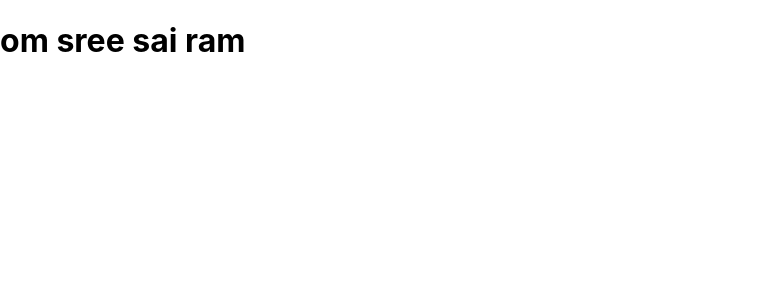
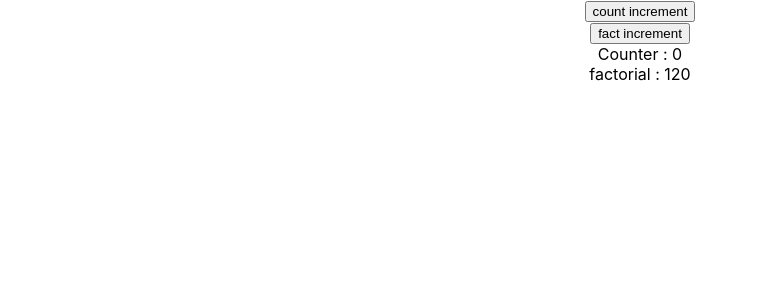
Before and after one commit to srinu1544/sai_react, a React (Create React App) app: page / in a window 1280 px wide. Shown: the top 300 px of the page, without its empty margins (0-757 px from the left). Built offline with nearby package versions, Linux system fonts and the light colour scheme.

Commit message:
useMomeExample

```diff
--- a/src/App.js
+++ b/src/App.js
@@ -1,10 +1,12 @@
 import logo from './logo.svg';
 import './App.css';
+import UseMomo from './components/useMomo/UseMomo';
 
 function App() {
   return (
     <div >
-    <h1>om sree sai ram</h1>
+
+     <UseMomo></UseMomo>
     </div>
   );
 }
--- /dev/null
+++ b/src/components/useMomo/UseMomo.jsx
@@ -0,0 +1,42 @@
+import React from 'react'
+import { useState,useMemo } from 'react'
+
+function UseMomo() {
+
+     const [counter,setCounter] = useState(0);
+     const [nunber, setNumber] = useState(5);
+
+      const factNum = useMemo(()=>fact(nunber),[nunber]);
+
+      //normal calling
+      //const factNum = fact(nunber)
+
+
+
+
+return (
+    <div>
+        <center>
+            <button onClick={() => setCounter(counter+1)}>count increment</button> <br></br>
+            <button onClick={() => setNumber(nunber+1)}>fact increment</button> <br></br>
+            Counter : {counter} <br></br>
+            factorial : {factNum}
+        </center>
+    </div>
+  )
+}
+
+
+const fact = (n) => {
+    let answer = 1;
+    for(var i=n;i>=1;i--) {
+        answer = answer*i
+    }
+    console.log("factoril calling")
+    return answer
+
+}
+
+
+
+export default UseMomo
```
